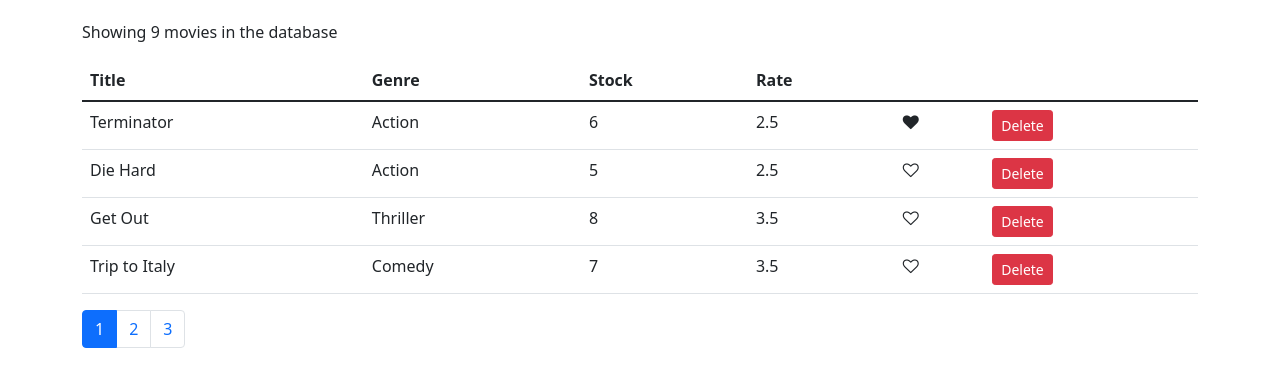
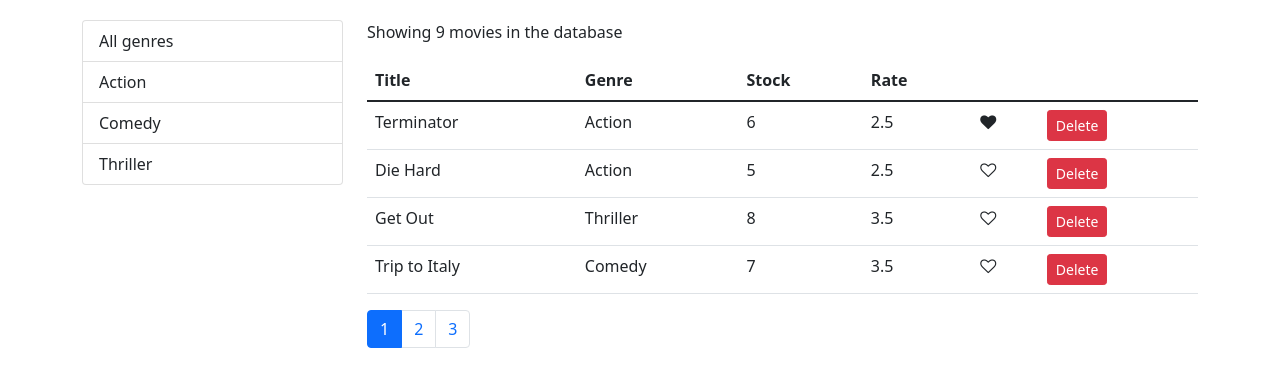
Before and after one commit to PhiBao/Vidly, a React (Create React App) app: page / in a window 1280 px wide. Shown: the top 386 px of the page. Built offline with nearby package versions, Linux system fonts and the light colour scheme.

Commit message:
Filter func

```diff
--- a/package.json
+++ b/package.json
@@ -9,6 +9,7 @@
     "bootstrap": "^5.1.3",
     "font-awesome": "^4.7.0",
     "lodash": "^4.17.10",
+    "prop-types": "^15.6.2",
     "react": "^17.0.2",
     "react-dom": "^17.0.2",
     "react-scripts": "4.0.3",
--- /dev/null
+++ b/src/components/common/listGroup.jsx
@@ -0,0 +1,30 @@
+import React from "react";
+
+const ListGroup = (props) => {
+  const { items, onItemSelected, textProperty, valueProperty, selectedItem } =
+    props;
+
+  return (
+    <ul className="list-group">
+      {items.map((item) => (
+        <li
+          key={item[valueProperty]}
+          className={
+            item === selectedItem ? "list-group-item active" : "list-group-item"
+          }
+          onClick={() => onItemSelected(item)}
+          style={{ cursor: "pointer" }}
+        >
+          {item[textProperty]}
+        </li>
+      ))}
+    </ul>
+  );
+};
+
+ListGroup.defaultProps = {
+  textProperty: "name",
+  valueProperty: "_id",
+};
+
+export default ListGroup;
--- a/src/components/movies.jsx
+++ b/src/components/movies.jsx
@@ -1,14 +1,23 @@
 import React from "react";
 import { getMovies } from "../services/fakeMovieService";
-import Like from "./common/like";
+import { getGenres } from "../services/fakeGenreService";
+import MoviesTable from "./moviesTable";
+import ListGroup from "./common/listGroup";
 import Pagination from "./common/pagination";
 import { paginate } from "../utils/paginate";
 class Movies extends React.Component {
   state = {
-    movies: getMovies(),
+    movies: [],
     pageSize: 4,
     currentPage: 1,
+    genres: [],
   };
+
+  componentDidMount() {
+    const genres = [{ _id: "", name: "All genres" }, ...getGenres()];
+
+    this.setState({ movies: getMovies(), genres });
+  }
 
   handleDelete = (movie) => {
     const movies = this.state.movies.filter((m) => m._id !== movie._id);
@@ -27,59 +36,54 @@ class Movies extends React.Component {
     this.setState({ currentPage: page });
   };
 
+  handleGenreSelect = (genre) => {
+    this.setState({ selectedGenre: genre, currentPage: 1 });
+  };
+
+  handleSort = (path) => {};
+
   render() {
-    const { length: count } = this.state.movies;
-    const { pageSize, currentPage, movies: allMovies } = this.state;
+    let { length: count } = this.state.movies;
+    const {
+      pageSize,
+      currentPage,
+      selectedGenre,
+      movies: allMovies,
+    } = this.state;
 
     if (count === 0) return <p>There are no movies in the database.</p>;
-    const movies = paginate(allMovies, currentPage, pageSize);
+
+    const filtered =
+      selectedGenre && selectedGenre._id
+        ? allMovies.filter((p) => p.genre._id === selectedGenre._id)
+        : allMovies;
+    const movies = paginate(filtered, currentPage, pageSize);
 
     return (
-      <React.Fragment>
-        <p>Showing {count} movies in the database</p>
-        <table className="table">
-          <thead>
-            <tr>
-              <th>Title</th>
-              <th>Genre</th>
-              <th>Stock</th>
-              <th>Rate</th>
-              <th></th>
-              <th></th>
-            </tr>
-          </thead>
-          <tbody>
-            {movies.map((movie) => (
-              <tr key={movie.id}>
-                <td>{movie.title}</td>
-                <td>{movie.genre.name}</td>
-                <td>{movie.numberInStock}</td>
-                <td>{movie.dailyRentalRate}</td>
-                <td>
-                  <Like
-                    liked={movie.liked}
-                    onClick={() => this.handleLike(movie)}
+      <div className="row">
+        <div className="col-md-3">
+          <ListGroup
+            items={this.state.genres}
+            selectedItem={this.state.selectedGenre}
+            onItemSelected={this.handleGenreSelect}
           />
-                </td>
-                <td>
-                  <button
-                    onClick={() => this.handleDelete(movie)}
-                    className="btn btn-danger btn-sm"
-                  >
-                    Delete
-                  </button>
-                </td>
-              </tr>
-            ))}
-          </tbody>
-        </table>
+        </div>
+        <div className="col">
+          <p>Showing {filtered.length} movies in the database</p>
+          <MoviesTable
+            movies={movies}
+            onDelete={this.handleDelete}
+            onLike={this.handleLike}
+            onSort={this.handleSort}
+          />
           <Pagination
-          itemsCount={count}
+            itemsCount={filtered.length}
             pageSize={pageSize}
             currentPage={currentPage}
             onPageChange={this.handlePageChange}
           />
-      </React.Fragment>
+        </div>
+      </div>
     );
   }
 }
--- /dev/null
+++ b/src/components/moviesTable.jsx
@@ -0,0 +1,44 @@
+import React from "react";
+import Like from "./common/like";
+
+const MoviesTable = (props) => {
+  const { movies, onDelete, onLike, onSort } = props;
+
+  return (
+    <table className="table">
+      <thead>
+        <tr>
+          <th onClick={() => onSort("title")}>Title</th>
+          <th onClick={() => onSort("genre.name")}>Genre</th>
+          <th onClick={() => onSort("numberInStock")}>Stock</th>
+          <th onClick={() => onSort("dailyRentalRate")}>Rate</th>
+          <th></th>
+          <th></th>
+        </tr>
+      </thead>
+      <tbody>
+        {movies.map((movie) => (
+          <tr key={movie._id}>
+            <td>{movie.title}</td>
+            <td>{movie.genre.name}</td>
+            <td>{movie.numberInStock}</td>
+            <td>{movie.dailyRentalRate}</td>
+            <td>
+              <Like liked={movie.liked} onClick={() => onLike(movie)} />
+            </td>
+            <td>
+              <button
+                onClick={() => onDelete(movie)}
+                className="btn btn-danger btn-sm"
+              >
+                Delete
+              </button>
+            </td>
+          </tr>
+        ))}
+      </tbody>
+    </table>
+  );
+};
+
+export default MoviesTable;
```
Also changed, not shown: src/components/common/pagination.jsx (+8 -0 lines). Lines whose indentation alone changed are shown as unchanged.
